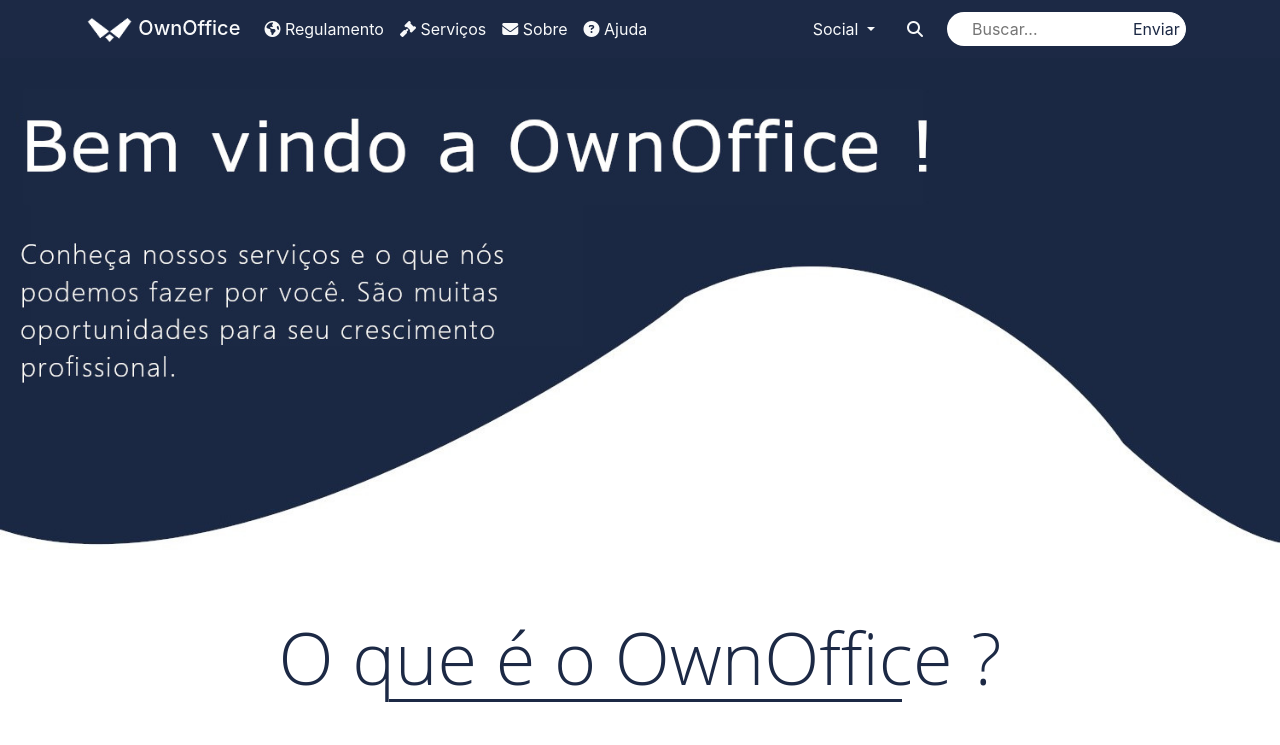
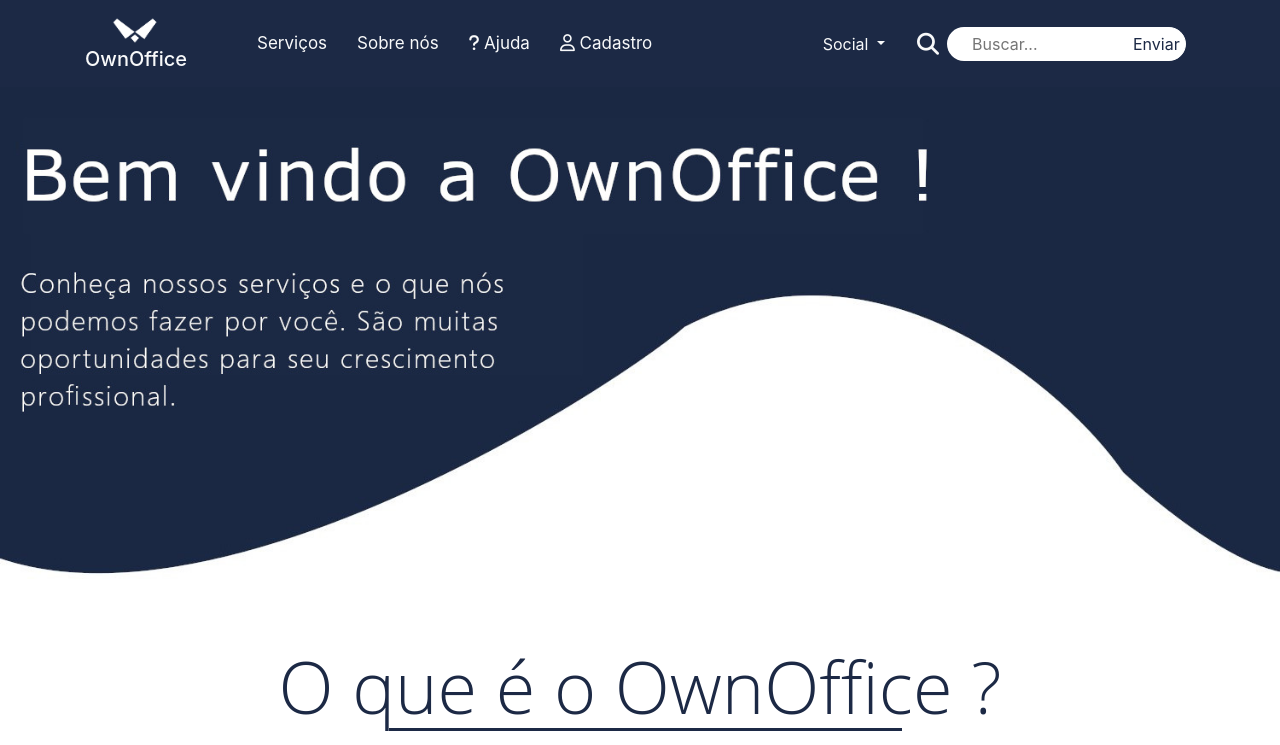
Before and after one commit to OwnOffice2020/Site, a website: page OwnOffice.html in a window 1280 px wide. Shown: the top 745 px of the page. Drawn offline with nearby package versions, Linux system fonts and the light colour scheme.

Commit message:
30-10-2020 22:12
NavBar

```diff
--- a/OwnOffice.html
+++ b/OwnOffice.html
@@ -23,8 +23,8 @@
     <nav class="navbar navbar-expand-lg" style="background-color:  #1C2945;">
 
       <div class="container">
-          <a class="navbar-brand h1 mb-0 text-light text-font" href="OwnOffice.html">
-            <img src="imgs/teste.png" width="48" height="31">
+        <a class="navbar-brand h1 mb-0 text-light text-font" style="margin-right: 55px;" href="OwnOffice.html">
+          <img class="nav center-icon" src="imgs/teste.png" width="48" height="31">
           OwnOffice
         </a>
 
@@ -35,10 +35,10 @@
         <div class="collapse navbar-collapse" id="navbarSite">
 
           <ul class="navbar-nav mr-auto">
-                <a class="nav-item nav-link text-light text-font" href="#"> <i class="fa fa-globe" aria-hidden="true"></i> Regulamento </a>
-                <a class="nav-item nav-link text-light text-font" hrel="#"> <i class="fa fa-gavel" aria-hidden="true"></i> Serviços </a>
-                <a class="nav-item nav-link text-light text-font" hrel="#"> <i class="fa fa-envelope" aria-hidden="true"></i> Sobre </a>
-                <a class="nav-item nav-link text-light text-font" hrel="#"> <i class="fa fa-question-circle" aria-hidden="true"></i> Ajuda </a>
+              <a class="nav-item nav-link text-light text-font nav" hrel="#"> Serviços </a>
+              <a class="nav-item nav-link text-light text-font nav" hrel="#"> Sobre nós </a> <!-- sobre nós -->
+              <a class="nav-item nav-link text-light text-font nav" hrel="#"> <i class="fa fa-question icon" aria-hidden="true"></i> Ajuda </a> <!-- Fale conosco, Dúvidas frequentes, Denúncias e Termos de uso -->
+              <a class="nav-item nav-link text-light text-font nav" hrel="#"> <i class="fa fa-user-o icon" aria-hidden="true"></i> Cadastro </a>
           </ul>
 
           <ul class="navbar-nav ml-auto">
@@ -55,8 +55,8 @@
           </ul>
 
           <form class="form-inline ">
-              <i class="fa fa-search text-light text-font" aria-hidden="true"></i>
-              <input type="search" class="ml-4 mr-2" placeholder="Buscar...">
+            <i class="fa fa-search text-light text-font" aria-hidden="true" style="font-size: 22px;"></i>
+            <input type="search" class="ml-2 mr-2" placeholder="Buscar...">
             <input type="submit" value="Enviar" class="btn-1">
           </form>
 
@@ -66,7 +66,7 @@
   </nav>
 
   <div>
-      <img class="img-fluid"  id="img" src="imgs/Welcome.jpg">
+    <img class="img-fluid"  id="img" src="imgs/Welcome.jpg"> <!-- ajustar para texto não foto -->
   </div>
   <!-- Fim navbar -->
 
```
Lines whose indentation alone changed are shown as unchanged.
